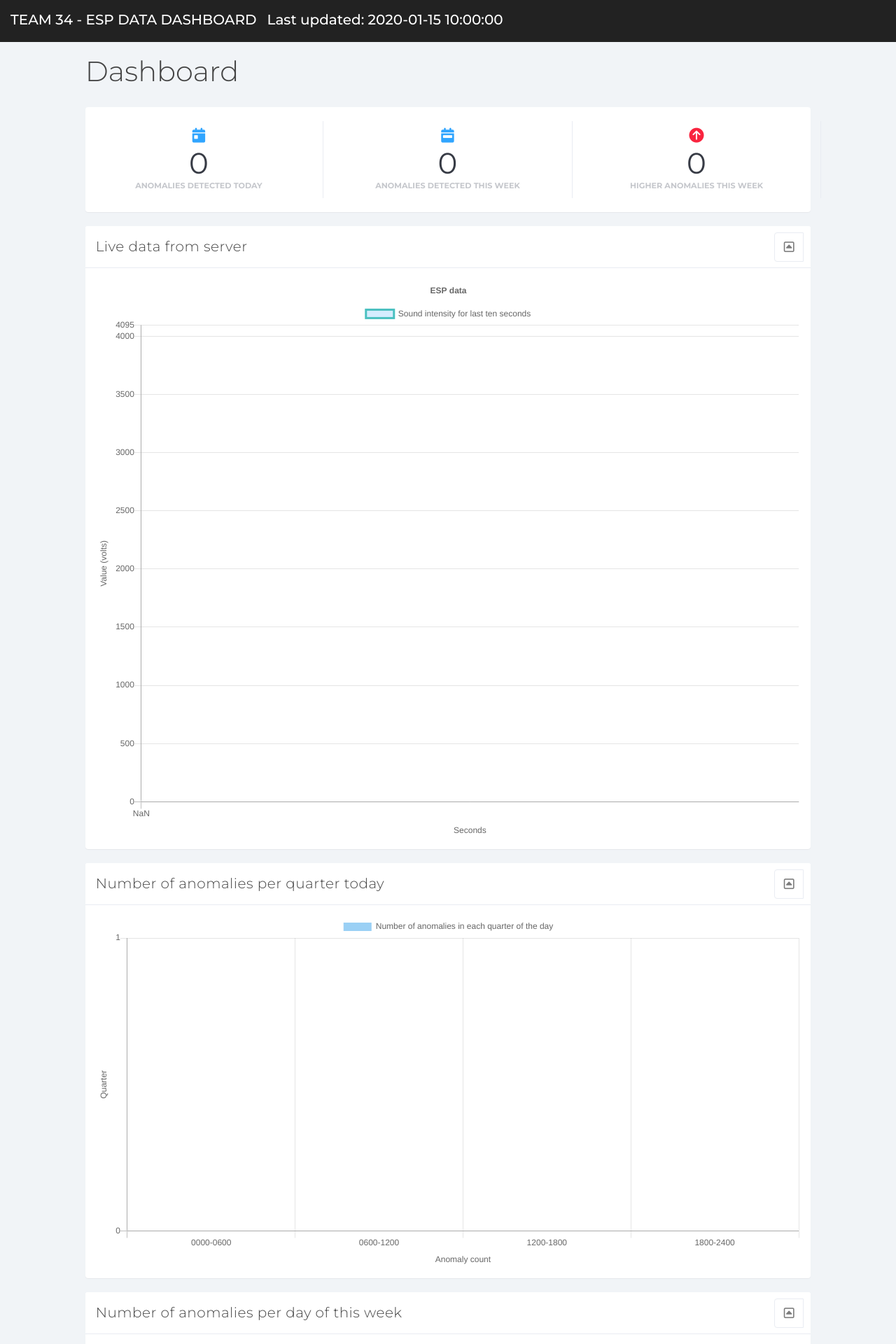
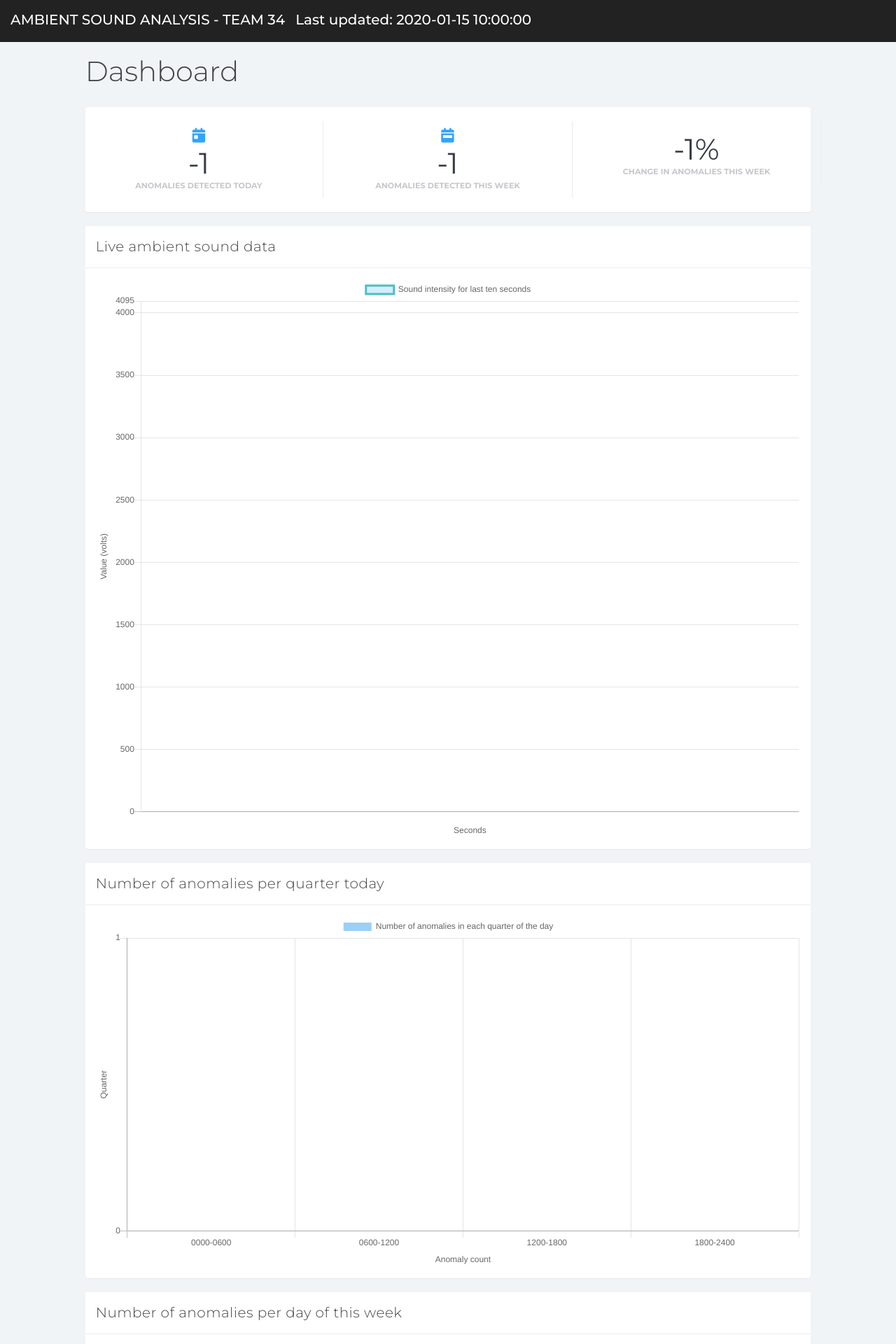
Before and after one commit to yoogottamk/abnormal-activity-detection, a Flask app: template server/templates/home.html in a window 1280 px wide. Shown: the top 1920 px of the page at 70% size. Run offline with Flask 2, Linux system fonts and the light colour scheme; the template is opened without the code that fills it: most values are stand-ins (such as "Sample title", 1, 10 or a date in 2020); data that the repository does not hold is empty; some libraries are stand-ins or nearby versions.

Commit message:
fix weekly change; added date time input and endpoints

```diff
--- a/server/server.py
+++ b/server/server.py
@@ -14,6 +14,7 @@
 import json
 import re
 import random
+from shutil import copyfile
 
 from invoker import start, read, write, terminate
 from bot import send_text, send_graph
@@ -161,6 +162,9 @@
 def get_data():
     global data_so_far
 
+    today = dt.date.today()
+
+    copyfile("output", f"../data/outputs/{today.year}-{today.month}-{today.day}.log")
     return jsonify({"input": " ".join(data_so_far[0]), "output": " ".join(data_so_far[1])})
 
 
@@ -206,7 +210,7 @@
     values = {}
 
     today = dt.date.today()
-    prevWeekStart = today - dt.timedelta(days=7)
+    prevWeekStart = today - dt.timedelta(days=6)
     prevPrevWeekStart = prevWeekStart - dt.timedelta(days=7)
 
     todaysCount = getDailyCount(today.year, today.month, today.day)
@@ -215,7 +219,7 @@
 
     values["anomaly-today"] = todaysCount
     values["anomaly-week"] = thisWeeksCount
-    values["weekly-anomaly-change"] = thisWeeksCount - prevWeeksCount
+    values["weekly-anomaly-change"] = ((thisWeeksCount - prevWeeksCount) / prevWeeksCount) * 100
 
     return jsonify(values)
 
@@ -237,6 +241,12 @@
 
     return jsonify(data)
 
+@app.route("/get-day-log/", methods=["GET", "POST"])
+def get_day_log():
+    year, month, day = request.args.get("date").split("-")
+
+    return "1"
+
 @app.route("/test/", methods=["GET", "POST"])
 def testAliveURL():
     return "1"
--- a/server/static/js/plot.js
+++ b/server/static/js/plot.js
@@ -43,10 +43,6 @@
 				duration: 0,
 			},
 
-			title: {
-				display: true,
-				text: 'ESP data'
-			},
 			tooltips: {
 				mode: 'index',
 				intersect: false,
--- a/server/templates/home.html
+++ b/server/templates/home.html
@@ -14,13 +14,13 @@
         <!-- <link rel="stylesheet" href="https://stackpath.bootstrapcdn.com/font-awesome/4.7.0/css/font-awesome.min.css"> -->
         <script src="https://kit.fontawesome.com/a9e704d549.js" crossorigin="anonymous"></script>
         <script src="https://cdn.jsdelivr.net/npm/chart.js@2.9.3/dist/Chart.min.js" integrity="sha256-R4pqcOYV8lt7snxMQO/HSbVCFRPMdrhAFMH+vr9giYI=" crossorigin="anonymous"></script>
+	<script src="https://cdnjs.cloudflare.com/ajax/libs/sweetalert/2.1.2/sweetalert.min.js"></script>
     </head>
     <body>
         <nav class="navbar navbar-custom navbar-fixed-top" role="navigation">
             <div class="container-fluid">
                 <div class="navbar-header">
-                    <a class="navbar-brand" href="#">Team 34 - ESP data dashboard</a>
-                    <!-- TODO fix positioning -->
+                    <a class="navbar-brand" href="#">Ambient Sound Analysis - Team 34</a>
                     <a class="navbar-brand" style="text-transform: unset;">
                         Last updated: {{timestamp}}
                     </a>
@@ -71,8 +71,7 @@
                 <div class="col-md-12">
                     <div class="panel panel-default">
                         <div class="panel-heading">
-                            Live data from server
-                            <span class="pull-right clickable panel-toggle panel-button-tab-left"><em class="fa fa-toggle-up"></em></span>
+                            Live ambient sound data
                         </div>
                         <div class="panel-body">
                             <div class="canvas-wrapper" style="width: 100%; height: 100%;">
@@ -88,7 +87,6 @@
                     <div class="panel panel-default">
                         <div class="panel-heading">
                             Number of anomalies per quarter today
-                            <span class="pull-right clickable panel-toggle panel-button-tab-left"><em class="fa fa-toggle-up"></em></span>
                         </div>
                         <div class="panel-body">
                             <div class="canvas-wrapper" style="width: 100%; height: 100%;">
@@ -103,7 +101,6 @@
                     <div class="panel panel-default">
                         <div class="panel-heading">
                             Number of anomalies per day of this week
-                            <span class="pull-right clickable panel-toggle panel-button-tab-left"><em class="fa fa-toggle-up"></em></span>
                         </div>
                         <div class="panel-body">
                             <div class="canvas-wrapper" style="width: 100%; height: 100%;">
@@ -113,6 +110,22 @@
                     </div>
                 </div>
             </div>
+            <div class="row">
+                <div class="col-md-12">
+                    <div class="panel panel-default">
+                        <div class="panel-heading">
+                         Enter the time machine! Download data for a specific date
+                            <span class="pull-right clickable panel-toggle panel-button-tab-left"><em class="fa fa-toggle-up"></em></span>
+                        </div>
+                        <div class="panel-body panel-date">
+			    <input type="date">
+			    <button>Download</button>
+                        </div>
+                    </div>
+                </div>
+	    </div>
+	    <div class="row">
+	    </div>
 
 
             <script src="{{url_for('static', filename='js/jquery-1.11.1.min.js') }}"></script>
@@ -124,14 +137,16 @@
             <script src="{{url_for('static', filename='js/plot.js') }}"></script>
 
             <script>
-                function query2(endpoint, callback){
+                function query2(endpoint, callback, params){
                     var oReq = new XMLHttpRequest();
                     oReq.addEventListener("load", (resp) => {
                         resp = JSON.parse(resp.target.response);
                         callback(resp);
                     });
+
                     oReq.open("GET", "/" + endpoint + "/");
-                    oReq.send();
+			if(params)oReq.send(JSON.stringify(params));
+else                    oReq.send();
                 }
 
 const endPoints = ["anomaly-today", "anomaly-week", "weekly-anomaly-change"];
@@ -147,8 +162,9 @@
             document.getElementsByClassName("fa-arrow-circle-" + choose)[0].style.display = "inline-block";
             let elmEnd =
                 document.getElementsByClassName(endpoint)[0];
-            elmEnd.innerHTML = value;
-            elmEnd.nextElementSibling.innerHTML = (isneg ? "Lesser" : "Higher") + " anomalies this week";
+		value = Math.round(value);
+            elmEnd.innerHTML = value + "%";
+            elmEnd.nextElementSibling.innerHTML = (isneg ? "less" : "high") + " anomalies this week";
 
         }
         else
@@ -178,13 +194,14 @@
     for(let i = 0; i < 7; i++){
         labels.unshift(date - i);
     }
+	res=res.reverse();
 
     new Chart(ctx, {
         "type": "bar",
         "data": {
             labels,
             datasets: [{
-                label: "Number of anomalies in each week of the day",
+                label: "Number of anomalies in each day of the week",
                 data: res,
                 backgroundColor: color(window.chartColors.blue).alpha(0.5).rgbString(),
                 borderColor: window.chartColors.blue,
@@ -282,6 +299,31 @@
     const step = `{{step}}`.trim();
     const duration = `{{duration}}`.trim();
     window.duration = duration;
+
+
+	const panel = document.getElementsByClassName("panel-date")[0];
+	const inp = panel.firstElementChild;
+	const btn = panel.children[1];
+
+	btn.onclick = function(){
+		let val = inp.value;
+		let v2 = val.split("-");
+		console.log(v2);
+		let year = parseInt(v2[0]);
+		let month = parseInt(v2[1]);
+		let day = parseInt(v2[2]);
+
+		if(year<2019||month<11||day<7){
+			swal("Aw, snap!", "We didn't deploy before this date", "error");
+		} else if(((new Date(val).getTime()/1000)|0) > Date.now()/1000){
+			swal("Woah!", "Don't rush to the future yet buddy, we ain't there yet!", "error");
+		}else{
+			swal("Great!", "Your data is on the way", "success");
+			query2("get-day-log", res => {}, {date: val});
+		}
+
+
+	};
     processData(inString, outString, step, AUTO_RELOAD_ENABLED);
 });
             </script>
```
